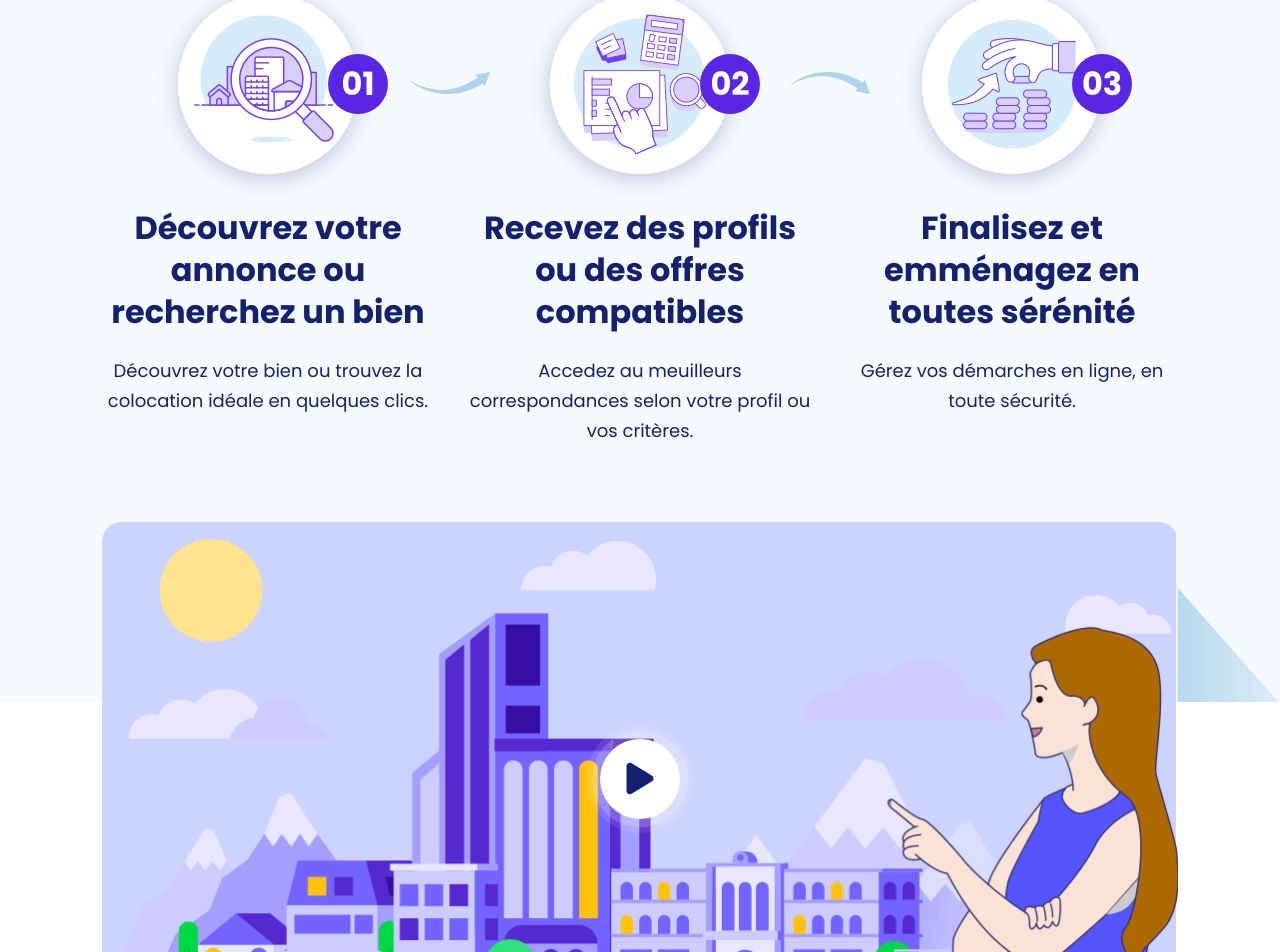
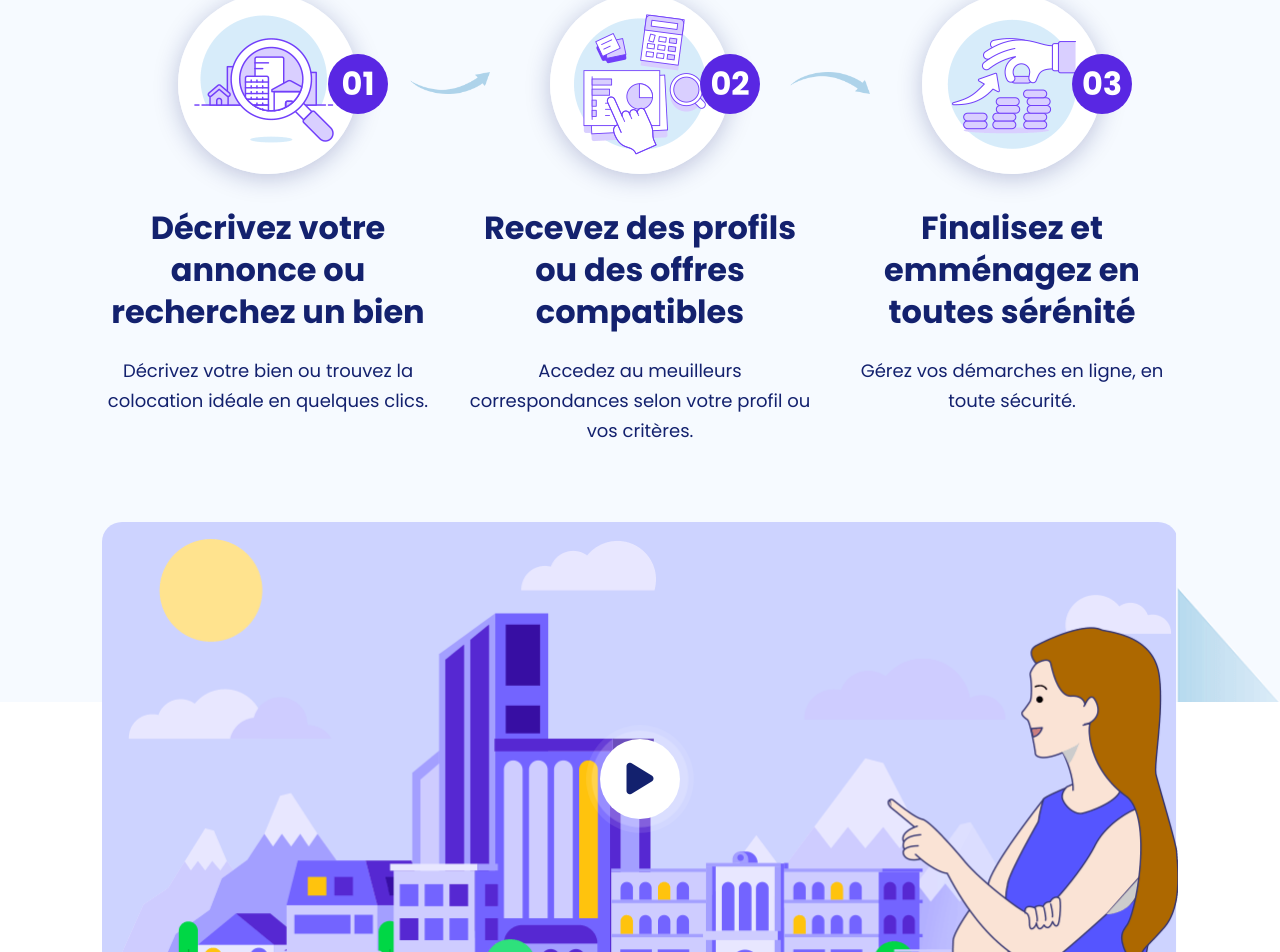
Before and after one commit to Magikmagnum/ekna, a Vue app: page /home in a window 1280 px wide. Shown: the part 3171-4123 px from the top of the page. Built offline with nearby package versions, Linux system fonts and the light colour scheme; no server answers.

Commit message:
Décrivez

```diff
--- a/src/components/Home4Component.vue
+++ b/src/components/Home4Component.vue
@@ -56,9 +56,9 @@ const steps = [
     {
         number: "01",
         image: image1,
-        title: 'Découvrez votre annonce ou recherchez un bien',
+        title: 'Décrivez votre annonce ou recherchez un bien',
         description:
-            'Découvrez votre bien ou trouvez la colocation idéale en quelques clics.',
+            'Décrivez votre bien ou trouvez la colocation idéale en quelques clics.',
         hasArrow: false,
     },
     {
```
